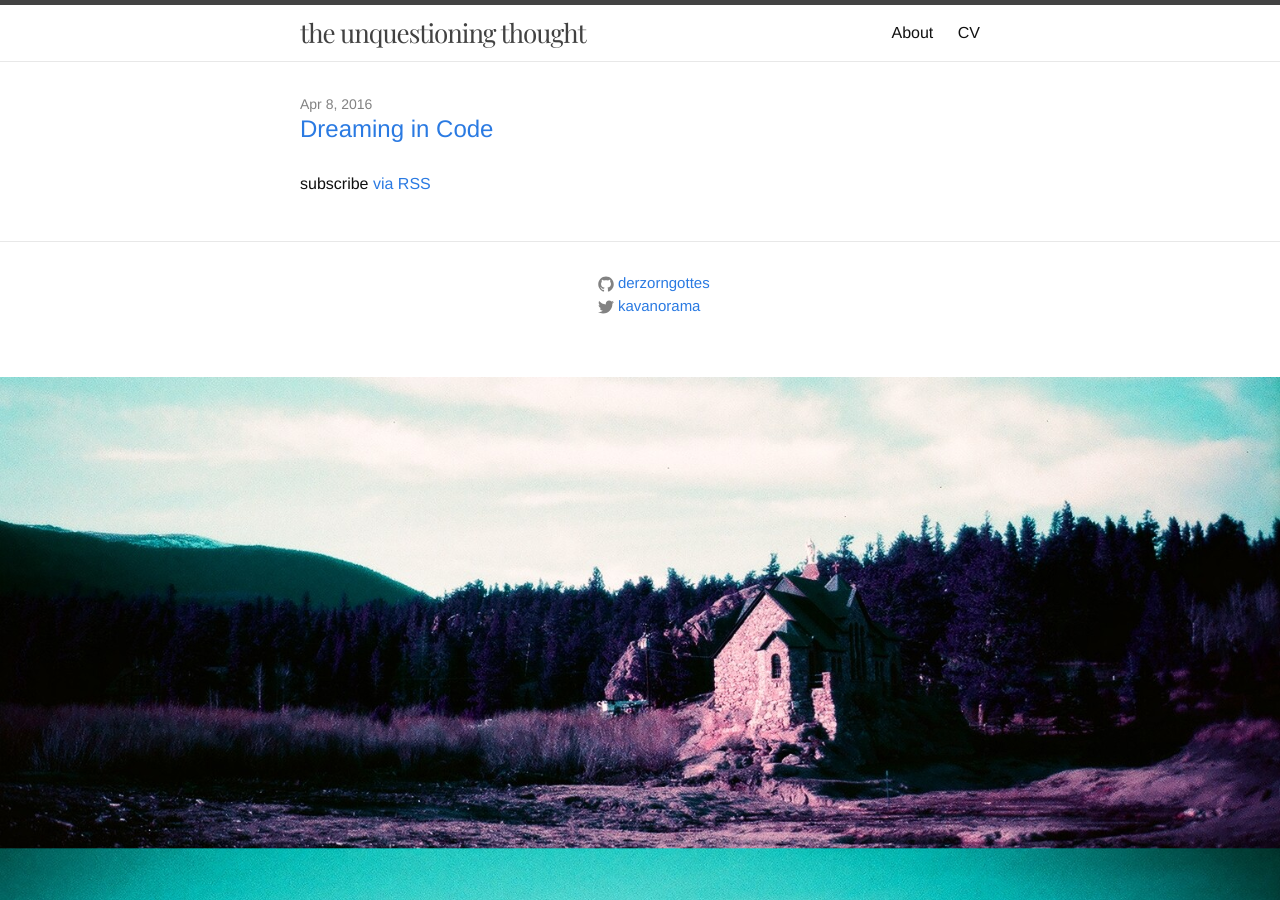
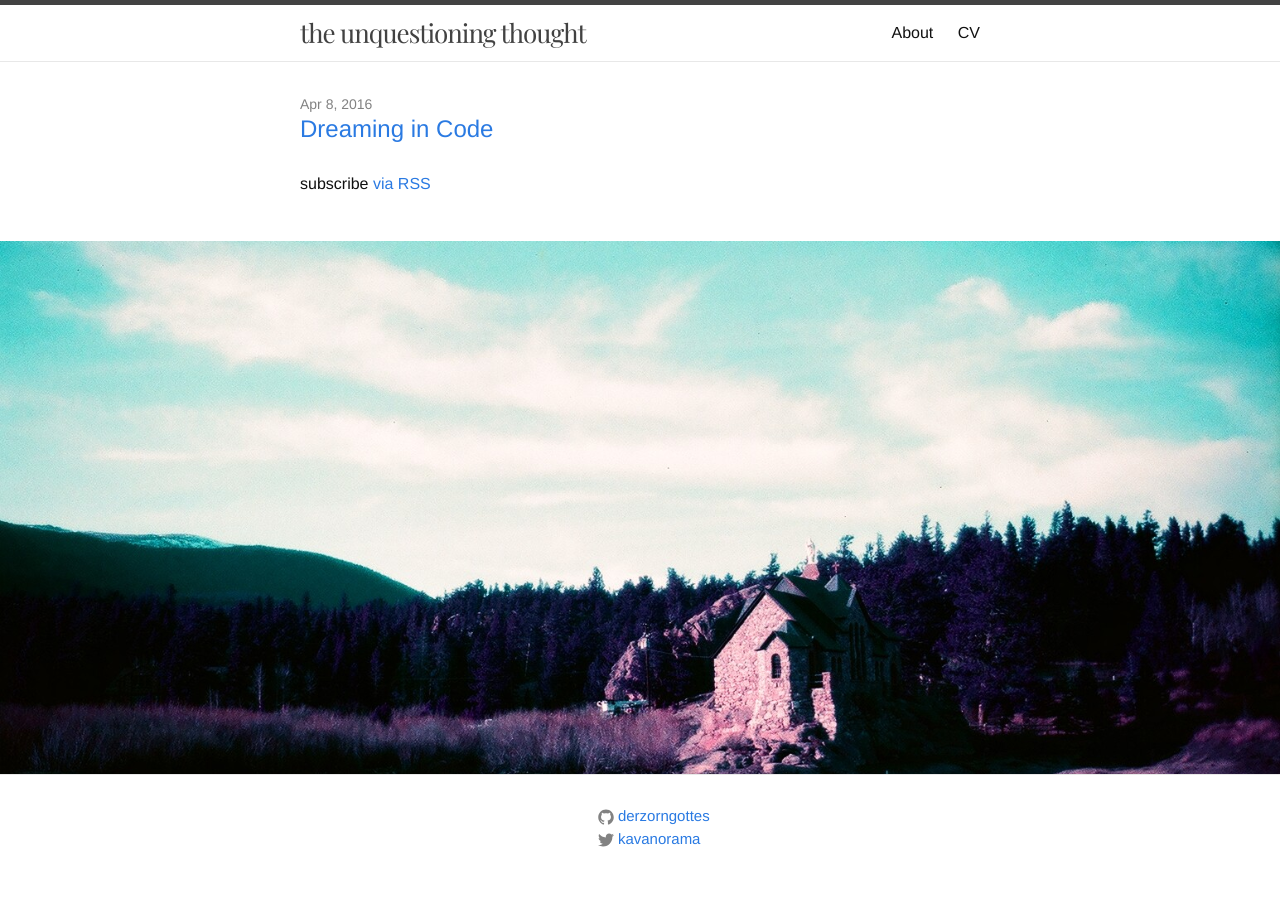
Before and after one commit to derzorngottes/deprecated-personal-site, a Jekyll site: the page built from index.html, in a window 1280 px wide. Built offline with Jekyll 4.4.1, drawn with Linux system fonts in a browser that asks for light colours.

Commit message:
Fix footer

```diff
--- a/_sass/_layout.scss
+++ b/_sass/_layout.scss
@@ -101,6 +101,11 @@
 .site-footer {
     border-top: 1px solid $grey-color-light;
     padding: $spacing-unit 0;
+    position: absolute;
+    bottom: 0px;
+    width: 100%;
+    height: 14%;
+    background: white;
 }
 
 .footer-heading {
```
